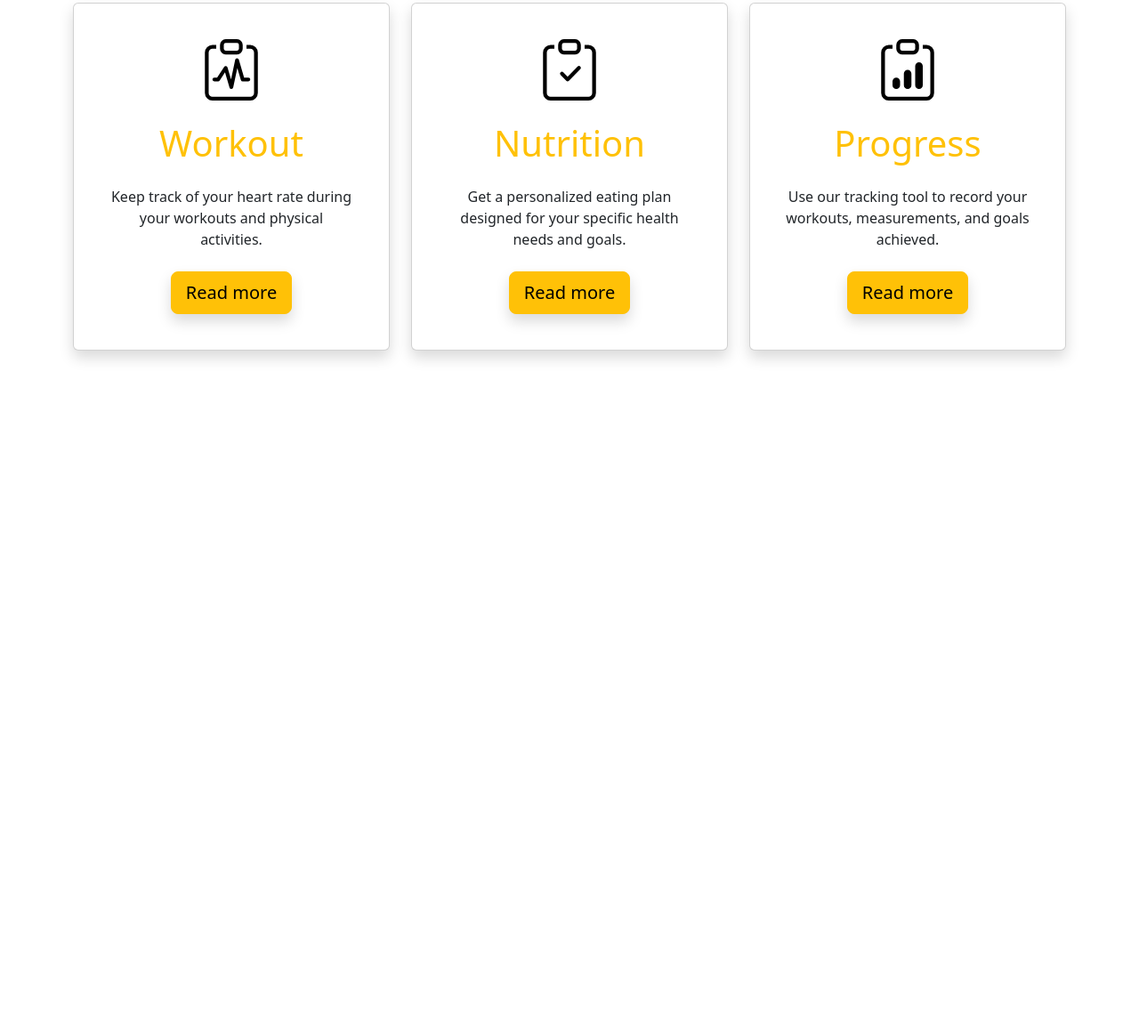
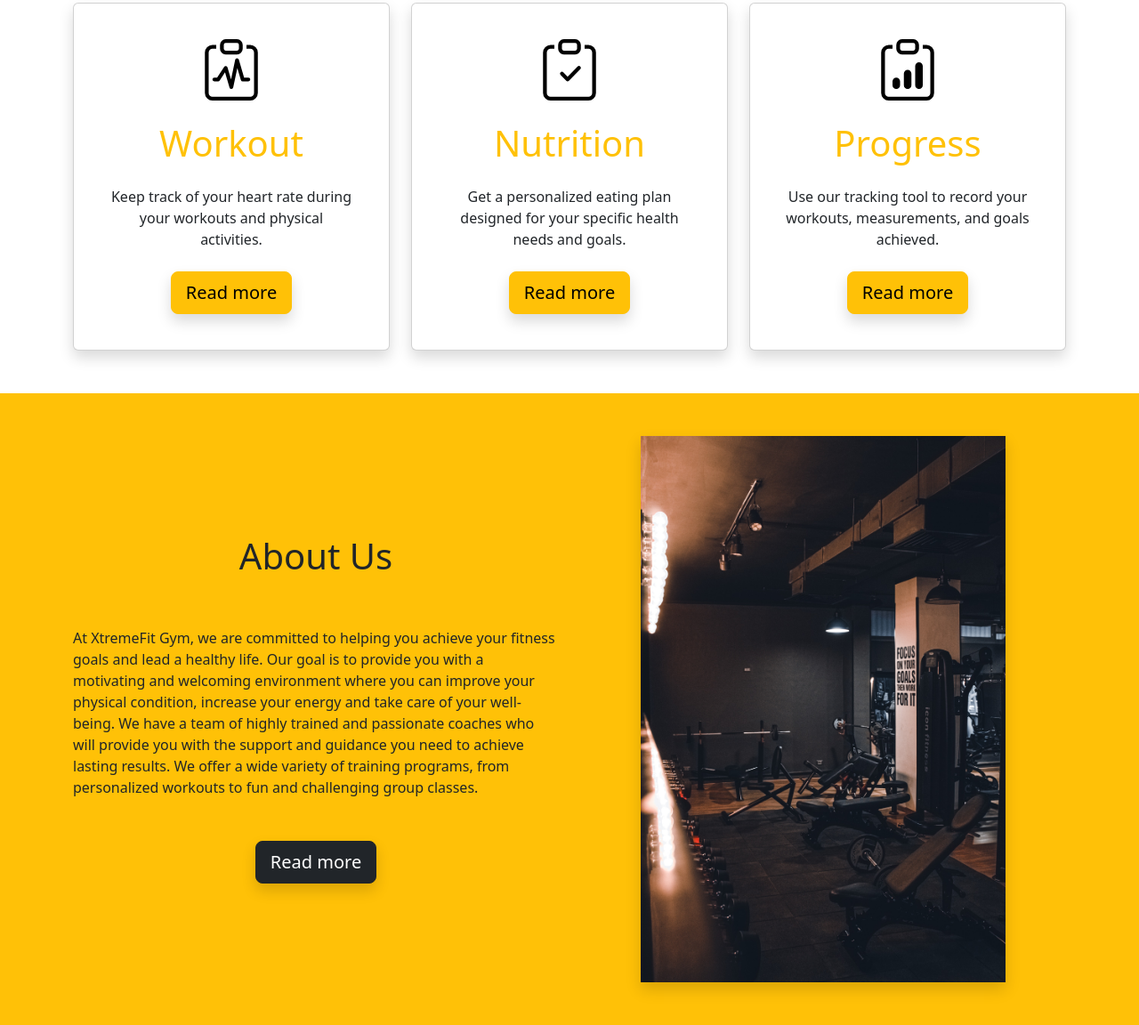
Before and after one commit to ramonsolis11/Gym-Landing-Page, a plain HTML site: page index.html in a window 1280 px wide. Shown: the part 845-1997 px from the top of the page at 89% size. Before the commit the page ends 1287 px from the top, so only its background shows below. Drawn offline with nearby package versions, Linux system fonts and the light colour scheme.

Commit message:
ADD ABOUT

```diff
--- a/index.html
+++ b/index.html
@@ -135,6 +135,28 @@
         </div>
     </div>
 
+    <!-- ABOUT -->
+    <section class="bg-warning py-5">
+        <div class="container">
+            <div class="row d-flex justify-content-between g-4">
+                <div class="col-lg-6 d-flex flex-column align-items-center justify-content-center">
+                    <h2 class="h1 text-capitalize">About us</h2>
+                    <p class="my-5">At XtremeFit Gym, we are committed to helping you achieve your fitness goals and lead a healthy life. Our goal is to provide you with a motivating and welcoming environment where you can improve your physical condition, increase your energy and take care of your well-being. We have a team of highly trained and passionate coaches who will provide you with the support and guidance you need to achieve lasting results. We offer a wide variety of training programs, from personalized workouts to fun and challenging group classes.
+
+                    </p>
+                    <button type="button" class="btn btn-dark btn-lg shadow">Read more</button>
+
+                </div>
+                <div class="col-lg-6 d-flex justify-content-center">
+                <img src="./assets/img/about.jpg" class="img-fluid w-75 shadow" alt="about-img">
+                </div>
+            </div>
+        </div>
+    </section>
+
+
+
+
 
 </body>
 <!-- Script  -->
```
Also changed, not shown: assets/img/about.jpg (added).
